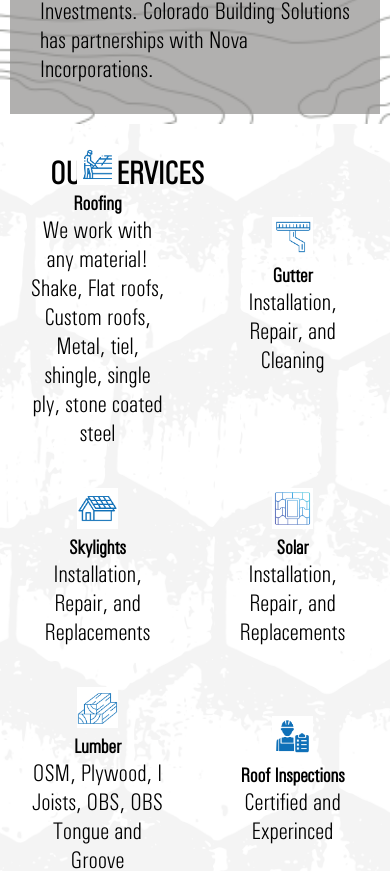
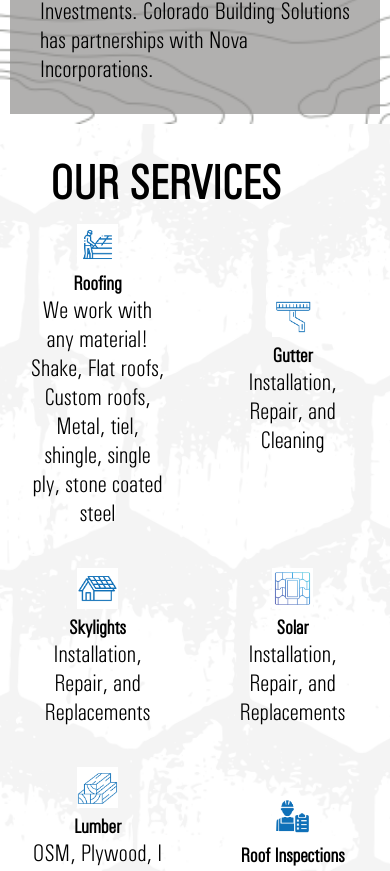
Before and after one commit to Noah8863/COBuildingSolutions, a React (Create React App) app: page / in a window 390 px wide. Shown: the part 2360-3231 px from the top of the page. Built offline with nearby package versions, Linux system fonts and the light colour scheme.

Commit message:
edited logo width bug

```diff
--- a/src/components/InfoContainers/info.js
+++ b/src/components/InfoContainers/info.js
@@ -90,8 +90,8 @@ function textInfo() {
         </div>
       </div>
       <div id="service-container">
-        <h1>OUR SERVICES</h1>
         <div id="service-container-grid">
+        <h1 id="our-services-header">OUR SERVICES</h1>
           <div className="service-items">
             <img className="icons" src={roofIcon} alt="Roofing Icon" />
             <h5>Roofing</h5>
--- a/src/components/InfoContainers/info.scss
+++ b/src/components/InfoContainers/info.scss
@@ -156,7 +156,7 @@
   width: 40%;
 }
 
-@media screen and (max-width: 400px) {
+@media screen and (max-width: 1200px) {
   #about-us-card,
   #roofing-info-card,
   .info-cards {
@@ -208,11 +208,17 @@
     //TODO: Ask about border style
   }
   #service-container-grid {
+    //TODO: Ask if we want all vertical alignment or not
+    //grid-template-columns: none;
     grid-template-columns: auto auto;
     font-size:24px;
     height: auto;
+    padding-top: 80px;
   }
   .icons {
     width: 30%;
   }
+  #our-services-header {
+    text-align: center;
+  }
 }
--- a/src/components/NavBar/navbar.scss
+++ b/src/components/NavBar/navbar.scss
@@ -74,7 +74,7 @@
 
 @media screen and (max-width: 890px) {
     #logo {
-        width: 20%;
+        width: 35%;
     }
     .navbar-containers {
         font-size: 12px;
@@ -115,4 +115,7 @@
         padding-top: 10px;
         padding-bottom: 10px;
     }
+    #logo {
+        width: auto;
+    }
 }
```
